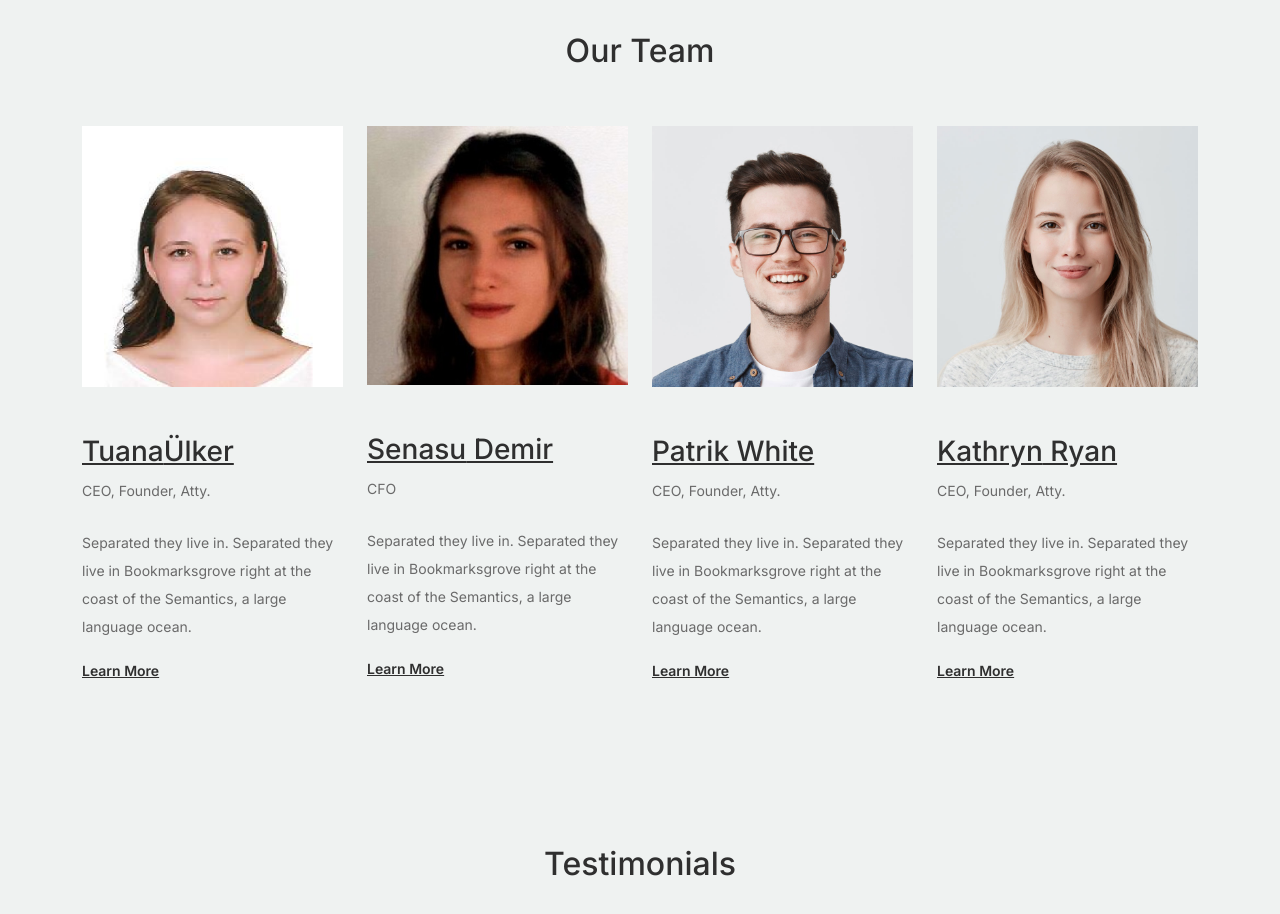
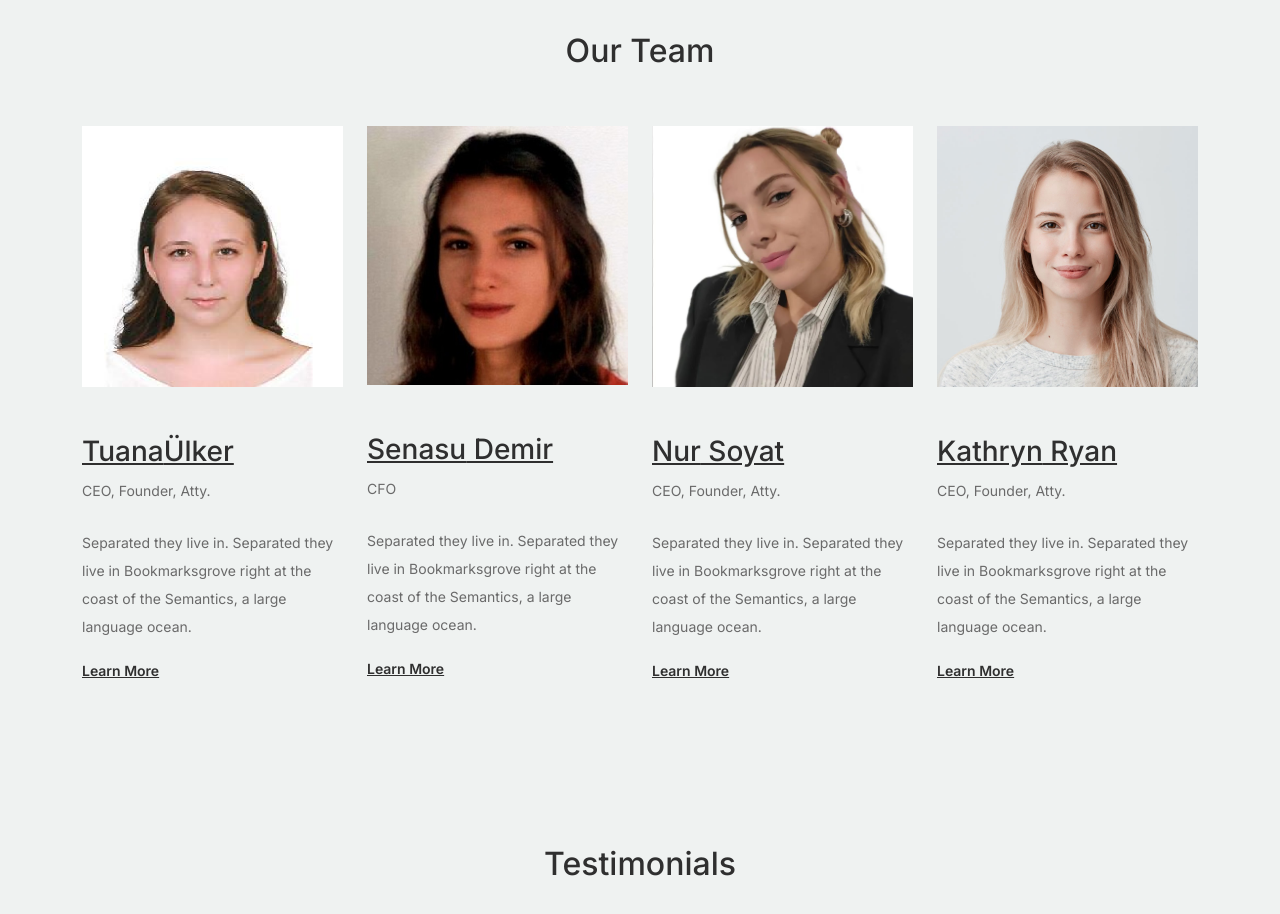
Before and after one commit to Roxlover/SwiftMall, a plain HTML site: page about.html in a window 1280 px wide. Shown: the part 1540-2454 px from the top of the page. Drawn offline with nearby package versions, Linux system fonts and the light colour scheme.

Commit message:
added photo in our team

```diff
--- a/about.html
+++ b/about.html
@@ -193,8 +193,8 @@
 
 				<!-- Start Column 3 -->
 				<div class="col-12 col-md-6 col-lg-3 mb-5 mb-md-0">
-					<img src="images/person_3.jpg" class="img-fluid mb-5">
-					<h3 clas><a href="#"><span class="">Patrik</span> White</a></h3>
+					<img src="images/us/nursoyat.jpeg" class="img-fluid mb-5">
+					<h3 clas><a href="#"><span class="">Nur</span> Soyat</a></h3>
 					<span class="d-block position mb-4">CEO, Founder, Atty.</span>
 					<p>Separated they live in.
 						Separated they live in Bookmarksgrove right at the coast of the Semantics, a large language
```
Also changed, not shown: images/us/nursoyat.jpeg (added).
